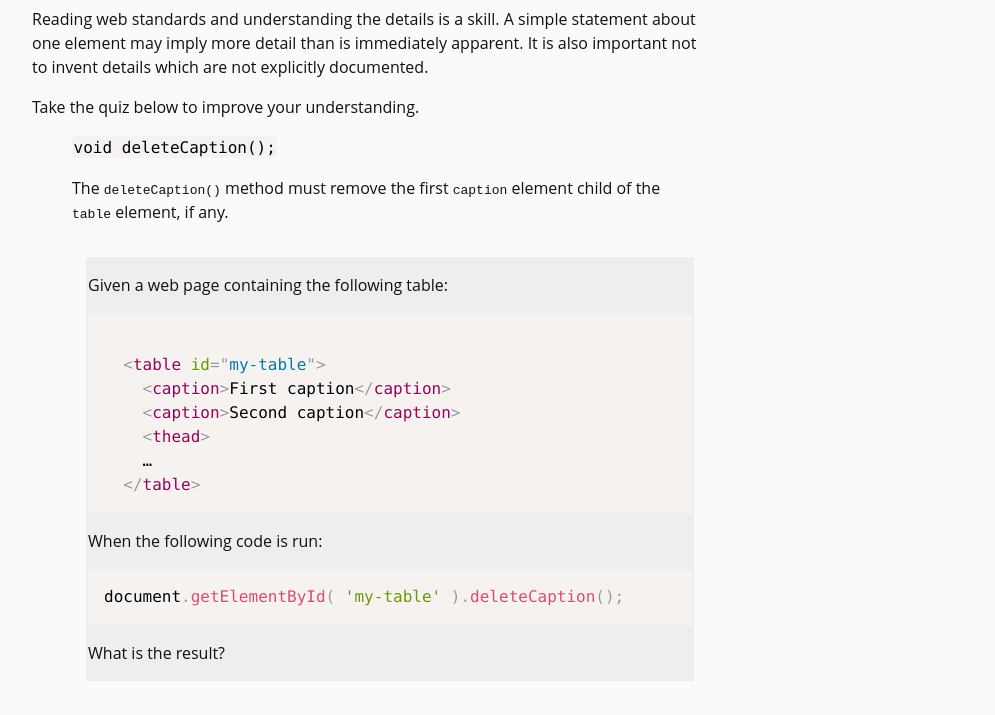
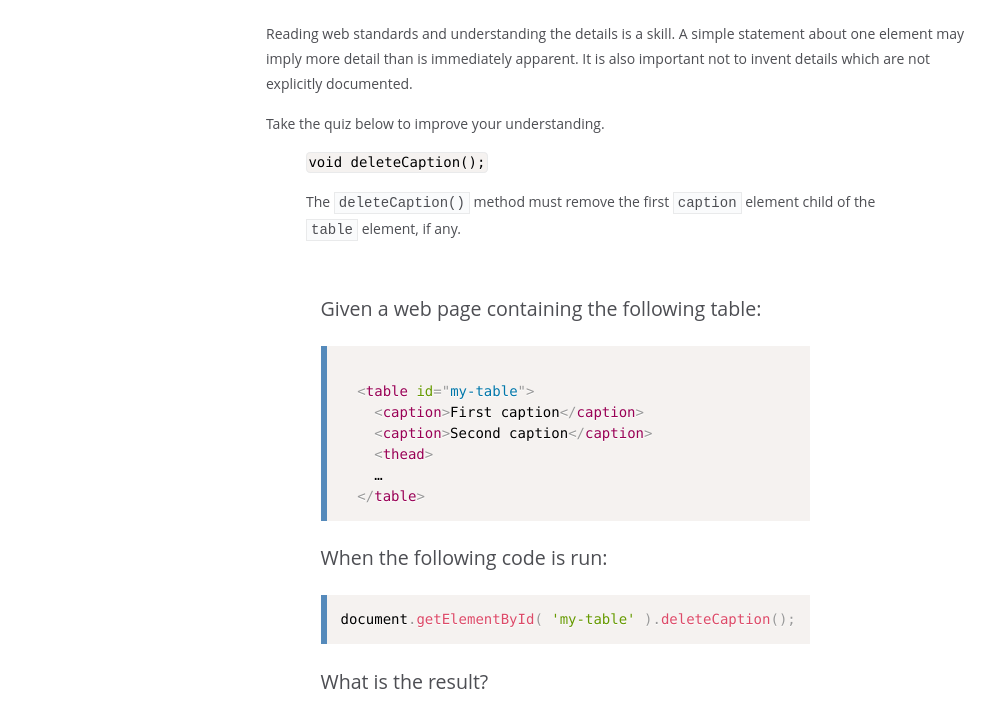
Before and after one commit to bboyle/testtwf-content-kit, a website: page src/quiz/quiz-understanding-specs.html in a window 1280 px wide. Shown: the part 108-823 px from the top of the page, without its empty margins (24-1019 px from the left). Drawn offline with nearby package versions, Linux system fonts and the light colour scheme.

Commit message:
tweaks to quiz
- improve written content
- use shared main.css
- remove unnecessary styles

```diff
--- a/src/quiz/quiz-understanding-specs.html
+++ b/src/quiz/quiz-understanding-specs.html
@@ -3,6 +3,7 @@
 <head>
   <meta charset="UTF-8">
   <title>Understanding web specifications</title>
+  <link href="../../css/main.css" rel="stylesheet">
   <link href="../../node_modules/prismjs/themes/prism.css" rel="stylesheet">
   <link rel="stylesheet" href="quiz.css">
 </head>
@@ -15,8 +16,7 @@
 <p>Take the quiz below to improve your understanding.</p>
 
 <blockquote>
-  <code class="language-idl">void deleteCaption();</code>
-
+  <p><code class="language-idl">void deleteCaption();</code></p>
   <p>The <code>deleteCaption()</code> method must remove the first <code>caption</code> element child of the <code>table</code> element, if any.</p>
 </blockquote>
 
@@ -92,7 +92,7 @@
         <ul>
           <li class="b">The last caption would not be removed. The specification calls for the <strong>first</strong> caption to be removed.</li>
           <li class="c">The specification states that the first caption will be removed. It does not mention any other captions. <abbr title="User Agents">UAs</abbr> must not do anything unless explicitly documented in the spec. The second caption will not be changed by <code>deleteCaption()</code>.</li>
-          <li class="d">Although a <code>table</code> should not have more than one <code>caption</code>, nothing prevents authors from making mistakes. Specifications need to go beyond what happens with valid markup and provide consistent advice for handling markup errors. In this case, the specification states that the first caption will be removed.</li>
+          <li class="d">Although a <code>table</code> should not have more than one <code>caption</code>, nothing prevents authors from using more. Specifications need to go beyond what happens with valid markup and provide consistent advice for handling markup errors. In this case, the specification states that the first caption will be removed.</li>
         </ul>
 
         <hr>
@@ -133,7 +133,7 @@
 
         <ul>
           <li class="a">There is no caption to remove. The specification states it must remove a caption “if any”—allowing for the possibility that a table may not have any caption elements.</li>
-          <li class="b">The <code>NOT_FOUND_ERR</code> comes from the <code>removeChild()</code> method in the DOM specification, but that does not apply here. It is important to not make assumptions based on similar features in other standards. If an exception were required, it would need to be documented in the specification.</li>
+          <li class="b">The <code>NOT_FOUND_ERR</code> comes from the <code>removeChild()</code> method in the DOM specification, but that does not apply here. It is important to not make assumptions based on similar features in other standards. If an exception were required, it would be documented in the specification.</li>
         </ul>
 
         <hr>
@@ -176,7 +176,7 @@
         <p>The correct answer is <strong>undefined</strong>.</p>
         <ul>
           <li class="a">Although the spec states <code>void</code> and you may guess that this translates to <code>null</code>, the Web IDL spec clarifies that <code>undefined</code> is the correct type to use where <code>void</code> is specified, rather than <code>null</code>.</li>
-          <li class="b">The DOM method <code>removeChild()</code> returns the element that was removed, but <code>deleteCaption()</code> is specified to return <code>void</code>. It is important to read the specification and not make assumptions based on similarities in other standards.</li>
+          <li class="b">The DOM method <code>removeChild()</code> returns the element that was removed, but <code>deleteCaption()</code> is specified to return <code>void</code>. It is important to read the specification and not make assumptions based on behaviour specified for other contexts.</li>
           <li class="c">The method does not return a boolean indicating whether or not it was successful. There is nothing in the specification to indicate a boolean would be expected.</li>
           <li class="d"><code>undefined</code> is the correct way a browser will return <code>void</code>, as documented in the Web IDL specification.</li>
           <li class="e"><code>void</code> is what the specification states is returned, but it is important to note that the specification is written in Web IDL. When the spec is implemented in a web browser, this method will be exposed via ECMAScript. ECMAScript does not have a <code>void</code> value. The equivalent of <code>void</code> in ECMAScript is <code>undefined</code>. This is documented in the Web IDL specification.</li>
@@ -253,7 +253,7 @@
       </fieldset>
 
       <div class="note">
-        <p>The caption is <strong>not removed</strong>. The specification specifically refers to <em>child</em> elements, not descendents.</p>
+        <p>The caption is <strong>not removed</strong>. The specification refers to <em>child</em> elements, not descendents.</p>
 
         <hr>
 
@@ -325,6 +325,8 @@
 </form>
 
 
+  <p>Now that you've taken this quiz, try writing actual tests! Fork this <a href="http://codepen.io/bboyle/pen/ZGjdKY?editors=101">codepen starter</a> and have a go!</p>
+
 <script src="../../node_modules/prismjs/prism.js"></script>
 <script src="../../node_modules/jquery/dist/jquery.min.js"></script>
 <script src="quiz.js"></script>
--- a/src/quiz/quiz.css
+++ b/src/quiz/quiz.css
@@ -1,13 +1,3 @@
-body {
-	font-family: 'Open Sans',Arial,sans-serif;
-	line-height: 1.5;
-	background: #fafafa;
-	color: #111;
-	padding: 1em 3em;
-	max-width: 42em;
-}
-
-
 ol.questions > li {
 	margin: 2em 0;
 }
@@ -15,12 +5,6 @@ ol.questions > li {
 
 fieldset {
 	border: none;
-}
-
-legend {
-	background: #eee;
-	display: block;
-	width: 100%;
 }
 
 ul.choices {
@@ -41,9 +25,3 @@ ul.choices > li > input {
 ul > li {
 	list-style: disc;
 }
-
-.note {
-	background: rgba(231,228,157,.25);
-	border: 5px solid rgba(231,228,157,.15);
-	padding: 10px 15px;
-}
```
